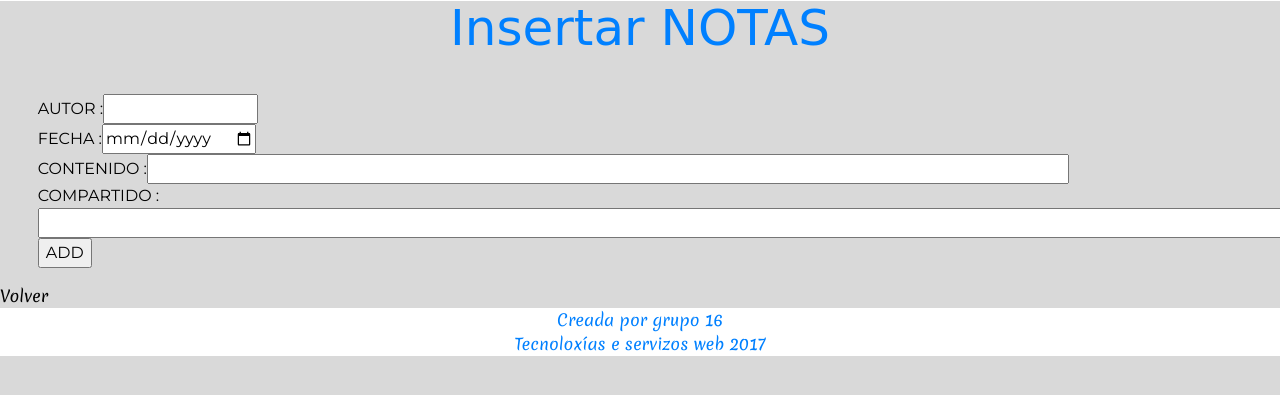
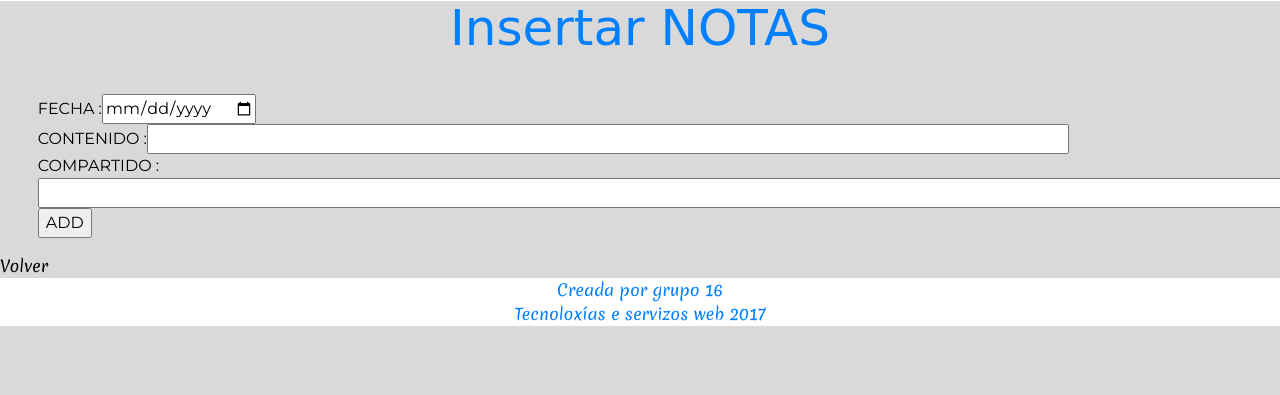
Before and after one commit to iaquintas/gestnote, a PHP site: page /Controller/NOTAS_Controller.php?action=ADD in a window 1280 px wide; the page is wider, and only the part inside the window is pictured. Shown: the part 137-532 px from the top of that part. Run offline with PHP 8.4, Linux system fonts and the light colour scheme; the visitor is signed in with stand-in values (Sample User, id 1); some libraries are stand-ins or nearby versions; some web fonts are replaced.

Commit message:
modificaciones

```diff
--- a/Controller/NOTAS_Controller.php
+++ b/Controller/NOTAS_Controller.php
@@ -16,7 +16,7 @@
     include '../View/NOTAS_ADD_View.php';
     include '../View/NOTAS_EDIT_View.php';
     include '../View/NOTAS_DELETE_View.php';
-    include '../View/NOTAS_SHOWCURRENT_View.php';
+    include '../View/NOTAS_SHARE_View.php';
     include '../View/MESSAGE_View.php';
 
     //funcion que recoge los datos de las vistas
@@ -42,7 +42,7 @@
                 new NOTAS_ADD();
             }else{
               $Numero = "";
-              $AUTOR = $_REQUEST['AUTOR'];
+              $AUTOR = $_SESSION['login'];
               $FECHA = $_REQUEST['FECHA'];
               $CONTENIDO = $_REQUEST['CONTENIDO'];
               $COMPARTIDO = $_REQUEST['COMPARTIDO'];
@@ -89,11 +89,17 @@
             }
             break;
         //Muestra el/la NOTAS seleccionado
-        case 'SHOWCURRENT':
-            $NOTAS = new NOTAS_Model($_REQUEST['Numero'],'','','','');
-            $valores= $NOTAS->RellenaDatos($_REQUEST['Numero']);
-                new NOTAS_SHOWCURRENT($valores);
-                break;
+        case 'SHARE':
+            if (!$_POST){
+                $NOTAS = new NOTAS_Model($_REQUEST['Numero'],'','','','');
+                $valores= $NOTAS->RellenaDatos($_REQUEST['Numero']);
+                new NOTAS_SHARE($valores);
+            }else{
+                $NOTAS = get_data_form();
+                $respuesta = $NOTAS->DELETE();
+                new MESSAGE($respuesta, '../Controller/NOTAS_Controller.php');
+            }
+            break;
 
         case 'ORDERCREATE':
         if (!$_POST){
--- a/Locates/Strings_ENGLISH.php
+++ b/Locates/Strings_ENGLISH.php
@@ -61,7 +61,8 @@
 'Oportunidades' => 'but opportunities do not happen, believe them.',
 'Comenzar' => 'Do we start?',
 'Bienvenido a Gestnote' =>'Welcome to GestNote, ',
-'Compartidas'=>'Shared'
+'Compartidas'=>'Shared',
+'Compartir' => 'Share'
 
  )
 ;
--- a/Locates/Strings_SPANISH.php
+++ b/Locates/Strings_SPANISH.php
@@ -61,7 +61,8 @@
 'Oportunidades' => 'pero las oportunidades no pasan, las creas.',
 'Comenzar' => '¿Comenzamos?',
 'Bienvenido a Gestnote' =>'Bienvenido a GestNote, ',
-'Compartidas'=>'Compartidas'
+'Compartidas'=>'Compartidas',
+'Compartir' => 'Compartir'
 
  )
   ;
--- a/View/NOTAS_ADD_View.php
+++ b/View/NOTAS_ADD_View.php
@@ -11,7 +11,7 @@ include '../View/Header.php';?>
       <form name='Form' action='../Controller/NOTAS_Controller.php' method='post'   onsubmit='return comprobar_NOTAS()'>
 
 
-        AUTOR :<input type ='text' name ='AUTOR' size='15'  value='' onblur='esVacio(this) && comprobarText(this,15)' ><br>
+
 FECHA :<input class = 'tcal' type = 'date' name = 'FECHA' min = '' max = '' value = '' onblur='esVacio(this) && validarFecha(this)' ><br>
 CONTENIDO :<input type ='text' name ='CONTENIDO' size='100'  value='' onblur='esVacio(this) && comprobarText(this,100)' ><br>
 COMPARTIDO :<input type ='text' name ='COMPARTIDO' size='200'  value='' onblur='esVacio(this) && comprobarText(this,200)' ><br>
--- a/View/NOTAS_EDIT_View.php
+++ b/View/NOTAS_EDIT_View.php
@@ -12,8 +12,8 @@ include '../View/Header.php'; ?>
 
           <form name='Form' action='../Controller/NOTAS_Controller.php' method='post'   onsubmit='return comprobar_NOTAS()'>
 
-NUMERO:<input type ='text' name ='Numero' size='15'  value='<?php echo ($this->valores['Numero']); ?>' onblur='esVacio(this)' >
-AUTOR:<input type ='text' name ='AUTOR' size='15'  value='<?php echo ($this->valores['AUTOR']); ?>' onblur='esVacio(this)  && comprobarText(this,15)' >
+NUMERO:<input type ='text' name ='Numero' size='15'  value='<?php echo ($this->valores['Numero']); ?>' onblur='esVacio(this)' readonly>
+AUTOR:<input type ='text' name ='AUTOR' size='15'  value='<?php echo ($this->valores['AUTOR']); ?>' onblur='esVacio(this)  && comprobarText(this,15)' readonly>
 <br>FECHA:<input class = 'tcal' type = 'date' name = 'FECHA' min = '' max = '' value='<?php echo ($this->valores['FECHA']); ?>'  onblur='esVacio(this) && validarFecha(this)' > <br>
 CONTENIDO:<input type ='text' name ='CONTENIDO' size='100'  value='<?php echo ($this->valores['CONTENIDO']); ?>' onblur='esVacio(this)  && comprobarText(this,100)' >
 <br>COMPARTIDO:<input type ='text' name ='COMPARTIDO' size='200'  value='<?php echo ($this->valores['COMPARTIDO']); ?>' onblur='esVacio(this)  && comprobarText(this,200)' >
--- /dev/null
+++ b/View/NOTAS_SHARE_View.php
@@ -0,0 +1,34 @@
+<?php
+Class NOTAS_SHARE{
+private $valores;function __Construct($valores){
+
+              $this->valores = $valores;
+              $this->render();
+}
+function render(){
+
+
+              include '../Locates/Strings_SPANISH.php';
+              include '../View/Header.php';
+
+              ?>
+
+                <h1><?php echo $strings['Compartir'] . ' NOTAS' ?></h1>
+
+              <form name='Form' action='../Controller/NOTAS_Controller.php' method='post'   onsubmit='return comprobar_NOTAS()'>
+
+
+AUTOR:<input type ='text' name ='AUTOR' size='15'  value='<?php echo ($this->valores['AUTOR']); ?>' onblur='esVacio(this)  && comprobarText(this,15)' required readonly ><br>
+FECHA:<input class = 'tcal' type = 'date' name = 'FECHA' min = '' max = '' value='<?php echo ($this->valores['FECHA']); ?>'  onblur='esVacio(this)' required readonly><br>
+CONTENIDO:<input type ='text' name ='CONTENIDO' size='100'  value='<?php echo ($this->valores['CONTENIDO']); ?>' onblur='esVacio(this)  && comprobarText(this,100)' required readonly ><br>
+COMPARTIDO CON:<input type ='text' name ='COMPARTIDO' size='200'  value='<?php echo ($this->valores['COMPARTIDO']); ?>' onblur='esVacio(this)  && comprobarText(this,200)' required readonly ><br>
+
+
+                </form>
+ <a href='../Controller/NOTAS_Controller.php'><?php echo $strings['Volver']; ?> </a>
+                <?php
+                      include '../View/Footer.php';
+                  }
+
+                }
+                ?>
--- a/View/NOTAS_SHOWCURRENT_View.php
+++ /dev/null
@@ -1,34 +0,0 @@
-<?php
-Class NOTAS_SHOWCURRENT{
-private $valores;function __Construct($valores){
-
-              $this->valores = $valores;
-              $this->render();
-}
-function render(){
-
-
-              include '../Locates/Strings_SPANISH.php';
-              include '../View/Header.php';
-
-              ?>
-
-                <h1><?php echo $strings['Detalle'] . ' NOTAS' ?></h1>
-
-              <form name='Form' action='../Controller/NOTAS_Controller.php' method='post'   onsubmit='return comprobar_NOTAS()'>
-
-
-                AUTOR:<input type ='text' name ='AUTOR' size='15'  value='<?php echo ($this->valores['AUTOR']); ?>' onblur='esVacio(this)  && comprobarText(this,15)' required readonly ><br>
-FECHA:<input class = 'tcal' type = 'date' name = 'FECHA' min = '' max = '' value='<?php echo ($this->valores['FECHA']); ?>'  onblur='esVacio(this)' required readonly><br>
-CONTENIDO:<input type ='text' name ='CONTENIDO' size='100'  value='<?php echo ($this->valores['CONTENIDO']); ?>' onblur='esVacio(this)  && comprobarText(this,100)' required readonly ><br>
-COMPARTIDO:<input type ='text' name ='COMPARTIDO' size='200'  value='<?php echo ($this->valores['COMPARTIDO']); ?>' onblur='esVacio(this)  && comprobarText(this,200)' required readonly ><br>
-
-
-                </form>
- <a href='../Controller/NOTAS_Controller.php'><?php echo $strings['Volver']; ?> </a>
-                <?php
-                      include '../View/Footer.php';
-                  }
-
-                }
-                ?>
```
